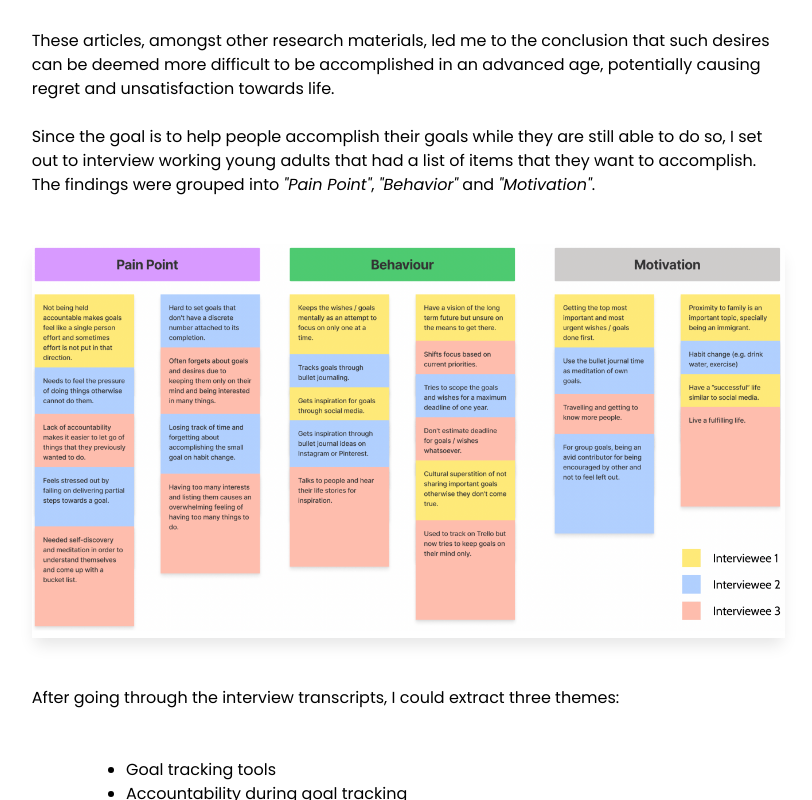
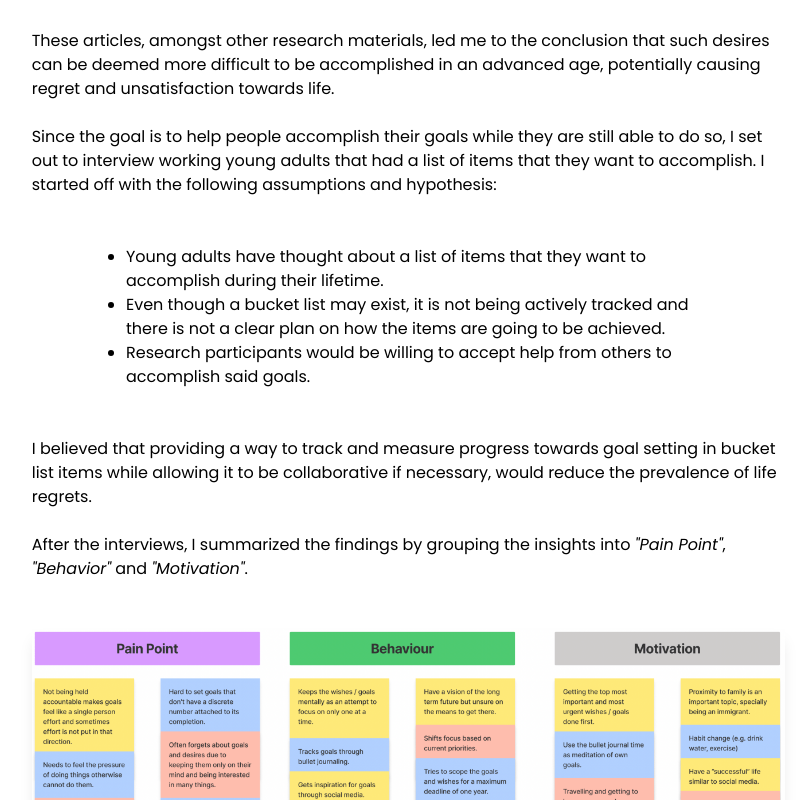
Before and after one commit to davinakano/davinakano.com, a Next.js app: page /work/hoshii-case-study in a window 1280 px wide. Shown: the part 1580-2380 px from the top of the page, without its empty margins (237-1049 px from the left). Built offline with nearby package versions, Linux system fonts and the light colour scheme.

Commit message:
fix: changed a bit of hoshii case study

```diff
--- a/pages/work/hoshii-case-study.mdx
+++ b/pages/work/hoshii-case-study.mdx
@@ -94,7 +94,26 @@ export const meta = {
 <CaseStudyParagraph>
   Since the goal is to help people accomplish their goals while they are still
   able to do so, I set out to interview working young adults that had a list of
-  items that they want to accomplish. <br /> The findings were grouped into
+  items that they want to accomplish. I started off with the following
+  assumptions and hypothesis:
+</CaseStudyParagraph>
+
+<br />
+<br />
+
+- Young adults have thought about a list of items that they want to accomplish during their lifetime.
+- Even though a bucket list may exist, it is not being actively tracked and there is not a clear plan on how the items are going to be achieved.
+- Research participants would be willing to accept help from others to accomplish said goals.
+
+<br />
+<br />
+
+<CaseStudyParagraph>
+  I believed that providing a way to track and measure progress towards goal
+  setting in bucket list items while allowing it to be collaborative if
+  necessary, would reduce the prevalence of life regrets.
+  <br />
+  After the interviews, I summarized the findings by grouping the insights into
   <i>"Pain Point"</i>, <i>"Behavior"</i> and <i>"Motivation"</i>.
 </CaseStudyParagraph>
 
@@ -265,6 +284,20 @@ export const meta = {
 <br />
 
 ## Prototype & Test
+
+<br />
+
+<CaseStudyParagraph>
+  All rounds of usability testing were moderated and conducted on a remote
+  setting. The primary reason for choosing a moderated setting was that so I
+  could ask follow-up questions in real-time, specially regarding the social
+  aspects of the app since some people mentioned having concerns regarding
+  exposing their wishes during the research phase.
+  <br />
+  <br />
+  For the participant criteria, it followed the same as the research phase: working
+  young adults who had bucket lists.
+</CaseStudyParagraph>
 
 <br />
 
--- a/styles/globals.css
+++ b/styles/globals.css
@@ -109,7 +109,23 @@ a:hover {
   color: black;
 }
 
+.patients-first-card button {
+  background-color: black;
+}
+
+.patients-first-card button:hover {
+  background-color: rgb(88, 88, 88);
+}
+
 .staples-card {
   background-color: #f0f0f0;
   color: black;
 }
+
+.staples-card button {
+  background-color: #cd2004;
+}
+
+.staples-card button:hover {
+  background-color: #e43015;
+}
```
